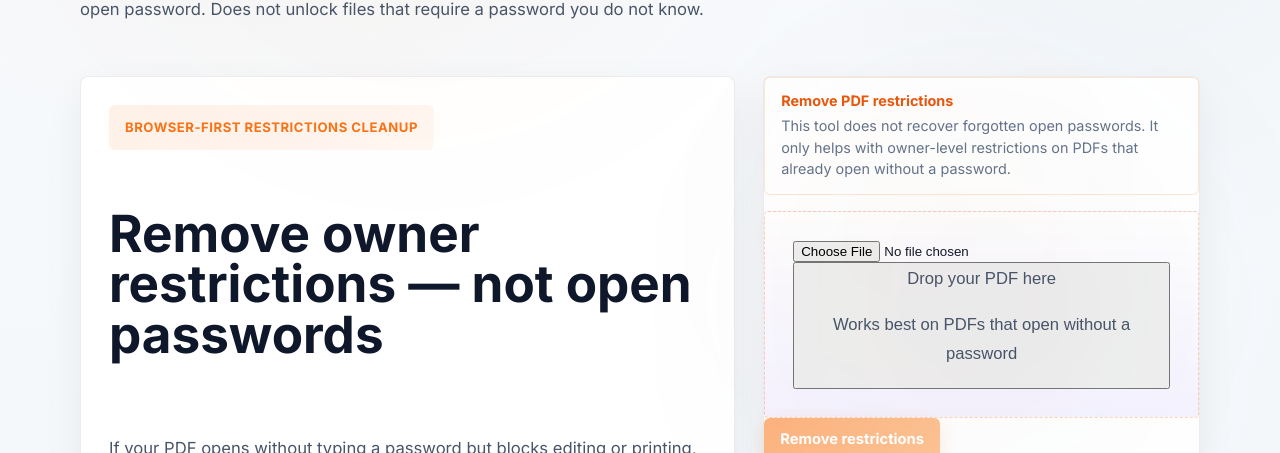
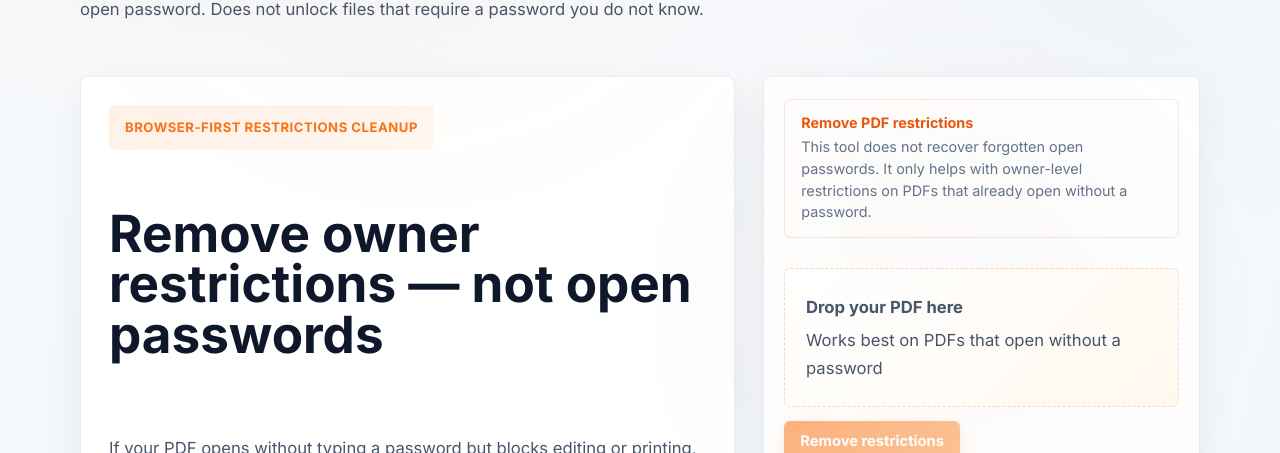
Before and after one commit to horaceace/target-pdf-compress, a Next.js app: page /en/unlock-pdf in a window 1280 px wide. Shown: the part 347-800 px from the top of the page. Built offline with nearby package versions, Linux system fonts and the light colour scheme; no server answers.

Commit message:
Fix Secure tools dropzone: hide native file chooser
Secure cards used unstyled .dropzone-* classes, so the browser
native input leaked "Choose file / 选择文件" over the UI. Hide the
input and style dropzone/tool-card to match other tools.

```diff
--- a/app/globals.css
+++ b/app/globals.css
@@ -767,7 +767,7 @@ img {
 
 .scenario-link:hover {
   color: var(--accent);
-  border-color: rgba(245, 158, 11,0.22);
+  border-color: rgba(249, 115, 22, 0.2);
   background: rgba(255, 255, 255, 0.9);
 }
 
@@ -791,16 +791,108 @@ img {
   color: var(--muted);
 }
 
+/* Secure tools (watermark / page # / unlock / protect) share this dropzone system */
 .dropzone {
-  padding: 28px;
-  border: 1.5px dashed rgba(249, 115, 22, 0.3);
-  border-radius: 4px;
-  background: linear-gradient(180deg, rgba(255,255,255,0.85), rgba(243, 241, 255, 0.9));
-  transition: border-color 0.2s ease, background 0.2s ease;
-}
-.dropzone:hover {
-  border-color: rgba(249, 115, 22, 0.5);
-  background: linear-gradient(180deg, rgba(255,255,255,0.9), rgba(237, 235, 255, 0.95));
+  position: relative;
+  display: grid;
+  gap: 0.35rem;
+  padding: 1.15rem;
+  border: 1.5px dashed rgba(249, 115, 22, 0.28);
+  border-radius: 0.4rem;
+  background:
+    linear-gradient(135deg, rgba(255, 255, 255, 0.98), rgba(255, 247, 237, 0.88));
+  transition:
+    border-color 180ms ease,
+    transform 180ms ease,
+    box-shadow 180ms ease,
+    background 180ms ease;
+}
+
+.dropzone:hover,
+.dropzone--dragging {
+  border-color: rgba(249, 115, 22, 0.7);
+  transform: translateY(-1px);
+  box-shadow: 0 16px 36px rgba(234, 88, 12, 0.08);
+}
+
+.dropzone--filled {
+  border-style: solid;
+  border-color: rgba(249, 115, 22, 0.22);
+  background: rgba(255, 255, 255, 0.96);
+}
+
+.dropzone--sm {
+  padding: 0.85rem 1rem;
+}
+
+/* Hide native file control — it shows "Choose file / 选择文件" and breaks the UI */
+.dropzone-input {
+  position: absolute;
+  width: 1px;
+  height: 1px;
+  padding: 0;
+  margin: -1px;
+  overflow: hidden;
+  clip: rect(0, 0, 0, 0);
+  white-space: nowrap;
+  border: 0;
+  opacity: 0;
+  pointer-events: none;
+}
+
+.dropzone-trigger {
+  appearance: none;
+  display: grid;
+  gap: 0.28rem;
+  width: 100%;
+  margin: 0;
+  padding: 0.35rem 0.15rem;
+  border: 0;
+  background: transparent;
+  color: inherit;
+  font: inherit;
+  text-align: left;
+  cursor: pointer;
+}
+
+.dropzone-title {
+  margin: 0;
+  font-size: 1rem;
+  font-weight: 700;
+  line-height: 1.3;
+  color: var(--text);
+}
+
+.dropzone-hint {
+  margin: 0;
+  color: var(--text-muted);
+  font-size: 0.88rem;
+  line-height: 1.4;
+}
+
+.dropzone-uploaded {
+  display: grid;
+  gap: 0.45rem;
+  justify-items: start;
+}
+
+.dropzone-file-name {
+  margin: 0;
+  font-size: 0.95rem;
+  font-weight: 650;
+  line-height: 1.3;
+  word-break: break-word;
+  color: var(--text);
+}
+
+.dropzone-file-meta {
+  margin: 0;
+  display: flex;
+  flex-wrap: wrap;
+  gap: 0.15rem;
+  color: var(--text-muted);
+  font-size: 0.82rem;
+  line-height: 1.35;
 }
 
 .dropzone h3 {
@@ -809,8 +901,145 @@ img {
 }
 
 .dropzone p {
-  margin: 0 0 18px;
+  margin: 0;
   color: var(--muted);
+}
+
+/* Tool card shell used by Secure tools */
+.tool-card {
+  display: grid;
+  gap: 1rem;
+  align-content: start;
+  padding: 1.35rem 1.25rem;
+}
+
+.tool-card > div {
+  display: grid;
+  gap: 0.85rem;
+}
+
+.tool-card__toolbar {
+  display: flex;
+  flex-wrap: wrap;
+  gap: 0.75rem;
+  align-items: end;
+}
+
+.tool-card__label {
+  display: grid;
+  gap: 0.3rem;
+  font-size: 0.82rem;
+  font-weight: 650;
+  color: var(--text);
+}
+
+.tool-card__input,
+.tool-card select,
+.watermark-type-select select {
+  width: 100%;
+  min-height: 40px;
+  padding: 0.5rem 0.7rem;
+  border: 1px solid var(--line);
+  border-radius: 0.35rem;
+  background: #fff;
+  color: var(--text);
+  font: inherit;
+}
+
+.tool-card__hint {
+  margin: 0.25rem 0 0;
+  color: var(--text-muted);
+  font-size: 0.8rem;
+  line-height: 1.4;
+}
+
+.tool-card__options {
+  display: grid;
+  gap: 0.35rem;
+}
+
+.tool-card__actions {
+  display: flex;
+  flex-wrap: wrap;
+  gap: 0.55rem;
+}
+
+.tool-card__error {
+  display: grid;
+  gap: 0.2rem;
+  padding: 0.75rem 0.85rem;
+  border-radius: 0.35rem;
+  border: 1px solid rgba(220, 38, 38, 0.2);
+  background: rgba(254, 242, 242, 0.9);
+  color: #991b1b;
+}
+
+.tool-card__error strong {
+  font-size: 0.9rem;
+}
+
+.tool-card__error span {
+  font-size: 0.84rem;
+  line-height: 1.4;
+}
+
+.tool-card__result {
+  display: grid;
+  gap: 0.45rem;
+  padding: 0.85rem 0.95rem;
+  border-radius: 0.35rem;
+  border: 1px solid rgba(249, 115, 22, 0.18);
+  background: rgba(255, 247, 237, 0.7);
+}
+
+.tool-card__result-title {
+  margin: 0;
+  font-size: 0.95rem;
+  font-weight: 700;
+}
+
+.tool-card__result-meta {
+  margin: 0;
+  color: var(--text-muted);
+  font-size: 0.84rem;
+  line-height: 1.4;
+}
+
+.capability-callout--inline {
+  display: grid;
+  gap: 0.2rem;
+  padding: 0.75rem 0.85rem;
+  border-radius: 0.35rem;
+  border: 1px solid var(--line);
+  background: rgba(248, 250, 252, 0.9);
+}
+
+.capability-callout--inline strong {
+  font-size: 0.9rem;
+}
+
+.capability-callout--inline span {
+  color: var(--text-muted);
+  font-size: 0.84rem;
+  line-height: 1.4;
+}
+
+.button--outline {
+  background: #fff;
+  color: var(--brand);
+  border: 1.5px solid rgba(249, 115, 22, 0.22);
+}
+
+.button--sm {
+  min-height: 34px;
+  padding: 0 0.75rem;
+  font-size: 0.84rem;
+}
+
+.watermark-type-select {
+  display: grid;
+  gap: 0.3rem;
+  width: min(100%, 280px);
 }
 
 .button-row {
@@ -1389,7 +1618,7 @@ img {
   min-height: 3.5rem;
   padding: 0.75rem 0.95rem;
   border-color: rgba(249, 115, 22, 0.22);
-  background: linear-gradient(180deg, rgba(255, 255, 255, 0.98), rgba(255, 244, 230, 0.96));
+  background: linear-gradient(180deg, rgba(255, 255, 255, 0.99), rgba(255, 247, 237, 0.96));
 }
 
 .home-tool-tab--featured .home-tool-tab__icon {
@@ -1417,7 +1646,7 @@ img {
 
 .home-tool-tab--active {
   border-color: rgba(249, 115, 22, 0.34);
-  background: linear-gradient(180deg, rgba(255, 255, 255, 0.99), rgba(255, 241, 224, 0.97));
+  background: linear-gradient(180deg, rgba(255, 255, 255, 0.99), rgba(255, 247, 237, 0.97));
   box-shadow: 0 10px 24px rgba(249, 115, 22, 0.12);
   transform: translateY(-1px);
 }
```
